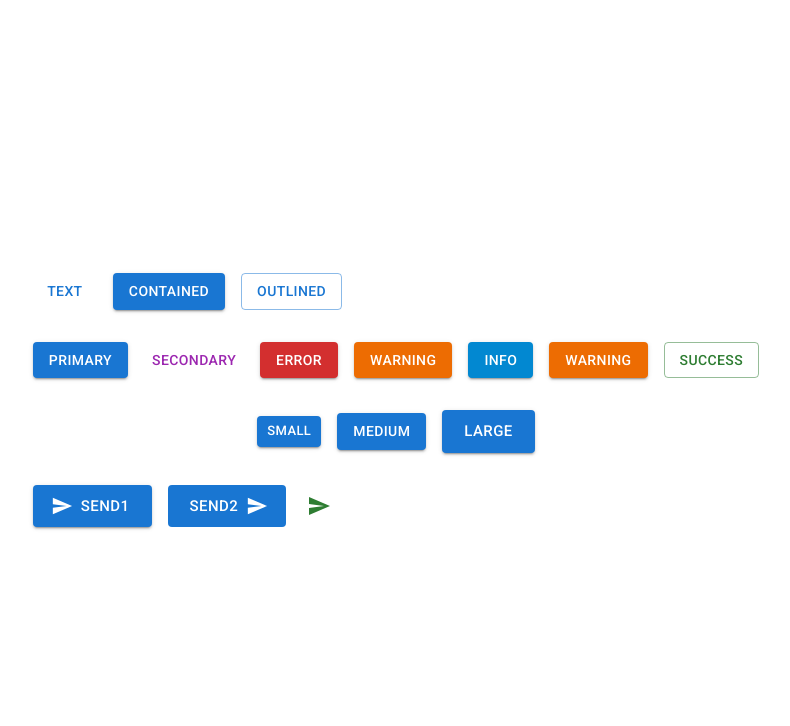
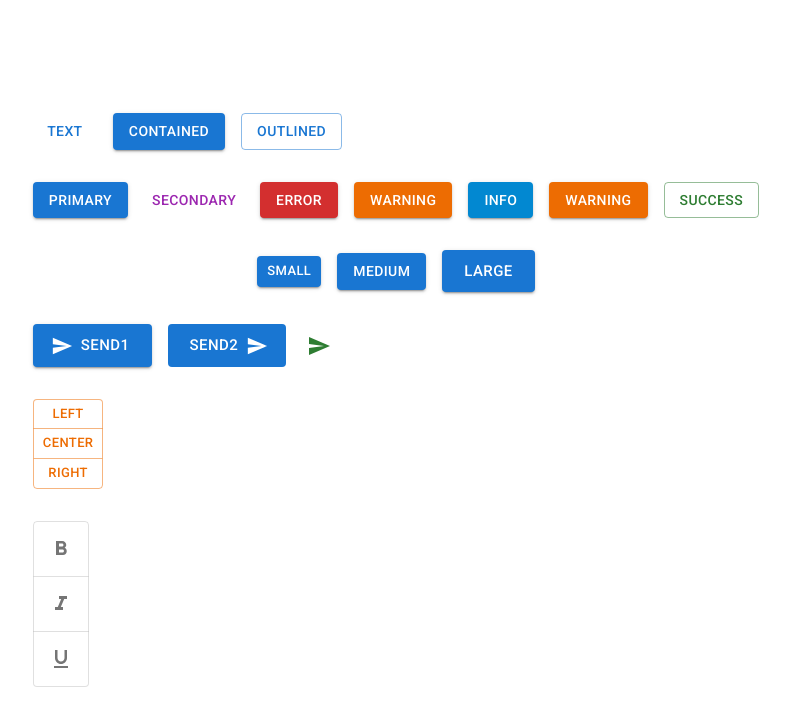
Before and after one commit to SOUROVSARKERTEC12/material_ui, a React (Vite) app in the folder ReactMUI/: page / in a window 1280 px wide. Shown: the top 726 px of the page, without its empty margins (244-1034 px from the left). Built offline with nearby package versions, Linux system fonts and the light colour scheme.

Commit message:
Toggle Button

```diff
--- a/ReactMUI/src/components/Button/MuiButton.jsx
+++ b/ReactMUI/src/components/Button/MuiButton.jsx
@@ -1,7 +1,18 @@
-import {Button, IconButton, Stack} from '@mui/material';
+import {Button, ButtonGroup, IconButton, Stack, ToggleButton, ToggleButtonGroup} from '@mui/material';
 import SendIcon from '@mui/icons-material/Send';
+import FormatBoldIcon from '@mui/icons-material/FormatBold'
+import FormatItalicIcon from '@mui/icons-material/FormatItalic'
+import FormatUnderlinedIcon from '@mui/icons-material/FormatUnderlined'
+import React, {useState} from 'react';
 
 export const MuiButton = () => {
+    const [formats, setFormats] = React.useState([]);
+    console.log(formats)
+
+    const handleFormat = (event, newFormats) => {
+        setFormats(newFormats);
+    };
+
     return (
         <Stack spacing={4}>
             <Stack spacing={2} direction='row'>
@@ -24,12 +35,41 @@ export const MuiButton = () => {
                 <Button variant="contained" size="large">Large</Button>
             </Stack>
             <Stack spacing={2} direction='row'>
-                <Button variant="contained" size='large' startIcon={<SendIcon/>} onClick={()=> alert("Clicked")} disableRipple>Send1</Button>
+                <Button variant="contained" size='large' startIcon={<SendIcon/>} onClick={() => alert("Clicked")}
+                        disableRipple>Send1</Button>
                 <Button variant="contained" size='large' endIcon={<SendIcon/>} disableElevation>Send2</Button>
                 <IconButton aria-label="send" color="success" size="small">
                     <SendIcon/>
                 </IconButton>
             </Stack>
+            <Stack direction='row'>
+                <ButtonGroup
+                    variant="outlined"
+                    orientation="vertical"
+                    size="small"
+                    color="warning"
+                    aria-label='alignment button group'
+                >
+                    <Button onClick={()=> alert('left clicked')}>Left</Button>
+                    <Button>Center</Button>
+                    <Button>Right</Button>
+                </ButtonGroup>
+            </Stack>
+            <Stack direction="row">
+                <ToggleButtonGroup
+                    aria-label='text formats'
+                    value={formats}
+                    exclusive
+                    onChange={handleFormat}
+                    size="large"
+                    color="error"
+                    orientation="vertical"
+                >
+                    <ToggleButton value="bold" aria-label="bold"><FormatBoldIcon/></ToggleButton>
+                    <ToggleButton value="italic" aria-label="italic"><FormatItalicIcon/></ToggleButton>
+                    <ToggleButton value='underlined' aria-label='underlined'><FormatUnderlinedIcon/></ToggleButton>
+                </ToggleButtonGroup>
+            </Stack>
         </Stack>
     )
 }
```
